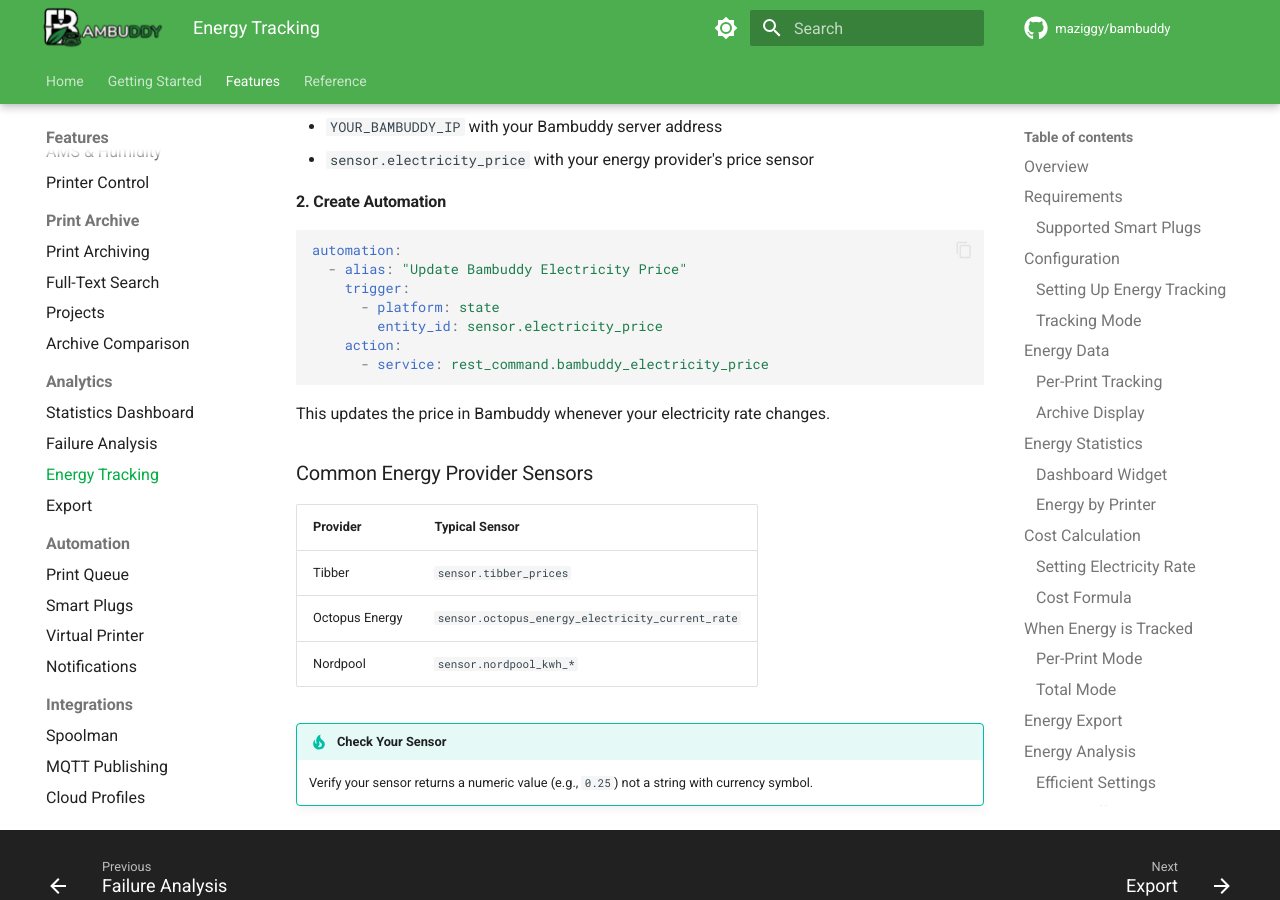
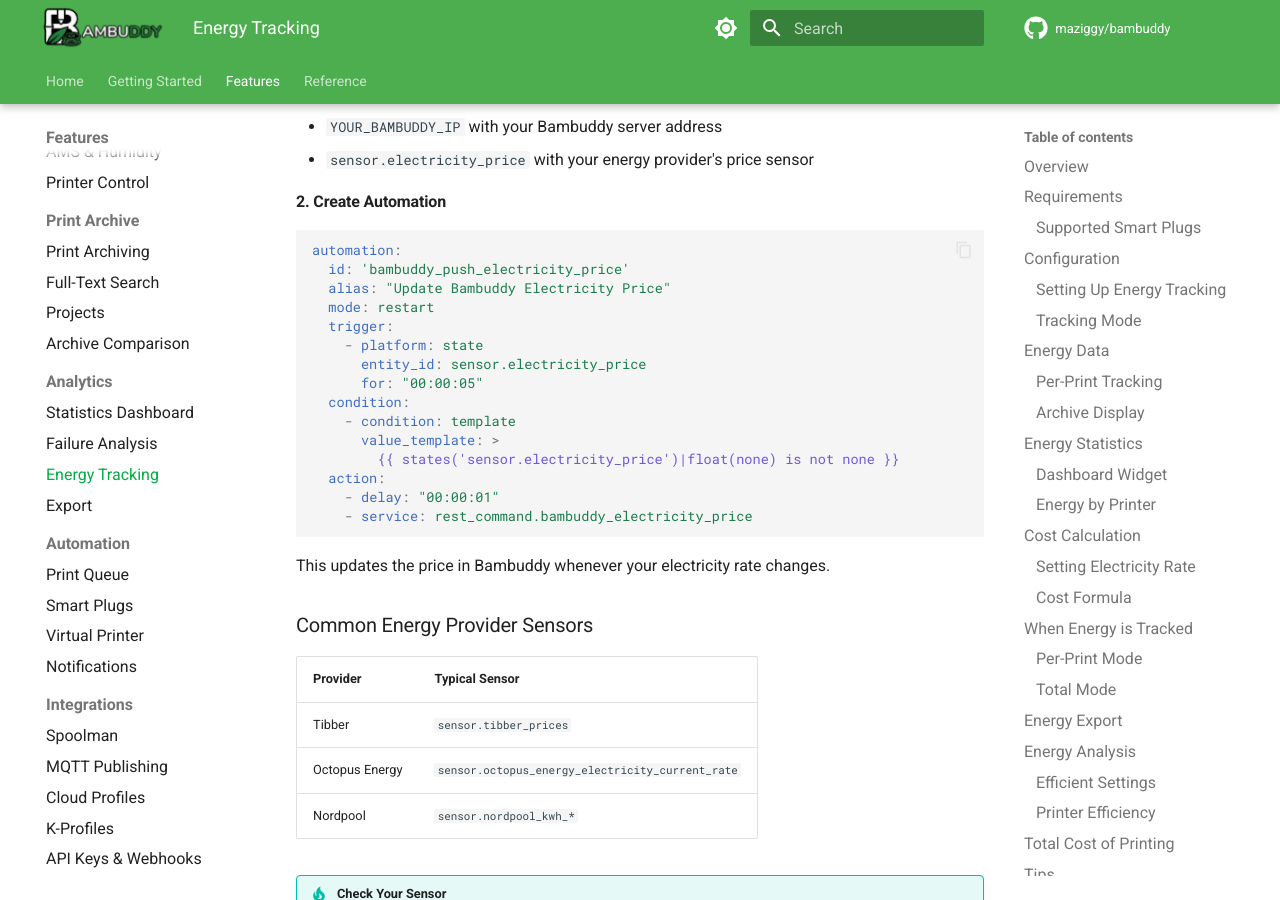
Before and after one commit to maziggy/bambuddy-wiki, an MkDocs documentation site: the page built from docs/features/energy.md, in a window 1280 px wide and 900 px high, scrolled down 6869 px. Built offline with MkDocs 1.6.1 and Material for MkDocs 9.7.7, drawn with Linux system fonts in a browser that asks for light colours; comment, search, counter and statistics services are not loaded; the version menu is left out.

Commit message:
Updated Wiki

````diff
--- a/docs/features/energy.md
+++ b/docs/features/energy.md
@@ -261,12 +261,20 @@ Replace:
 
 ```yaml
 automation:
-  - alias: "Update Bambuddy Electricity Price"
-    trigger:
-      - platform: state
-        entity_id: sensor.electricity_price
-    action:
-      - service: rest_command.bambuddy_electricity_price
+  id: 'bambuddy_push_electricity_price'
+  alias: "Update Bambuddy Electricity Price"
+  mode: restart
+  trigger:
+    - platform: state
+      entity_id: sensor.electricity_price
+      for: "00:00:05"
+  condition:
+    - condition: template
+      value_template: >
+        {{ states('sensor.electricity_price')|float(none) is not none }}
+  action:
+    - delay: "00:00:01"
+    - service: rest_command.bambuddy_electricity_price
 ```
 
 This updates the price in Bambuddy whenever your electricity rate changes.
````
